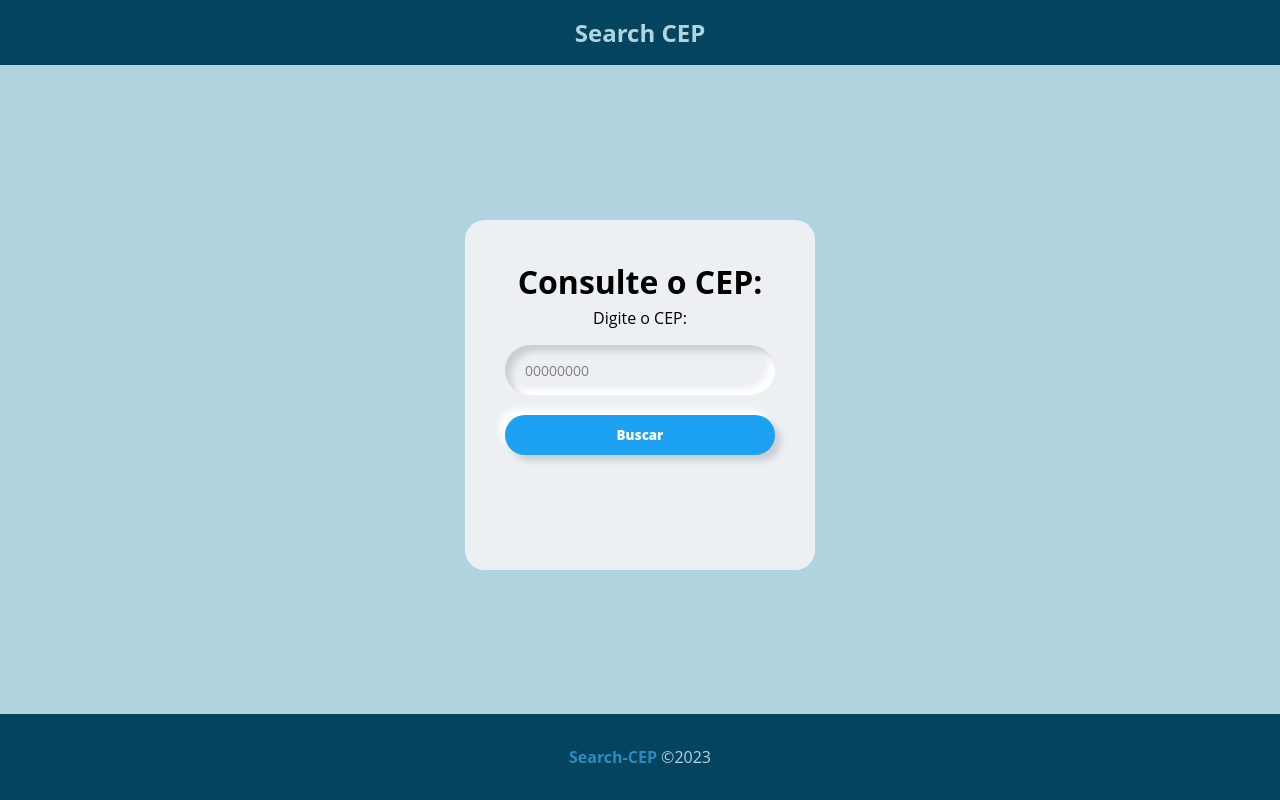
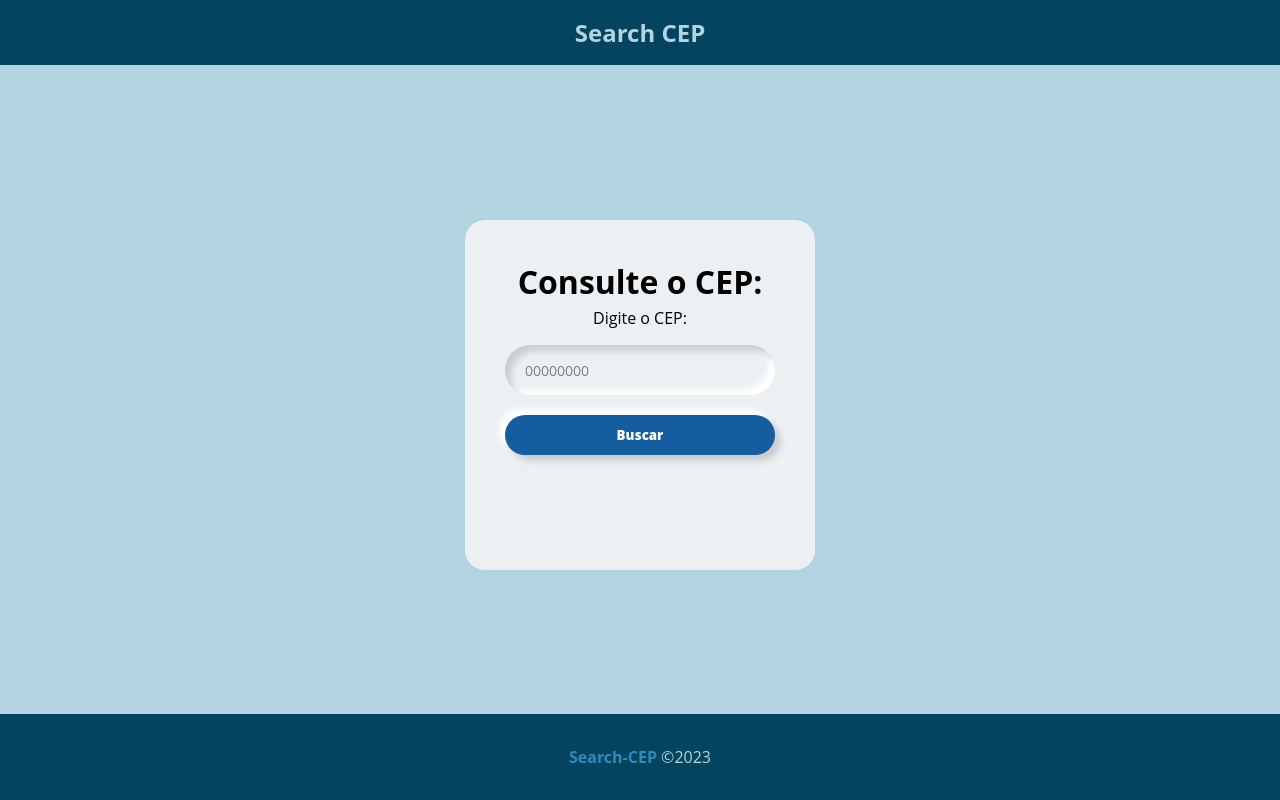
Before and after one commit to Eflorscuk/search-cep, a React (Create React App) app in the folder frontend/: page /seachcepnumber in a window 1280 px wide. Built offline with nearby package versions, Linux system fonts and the light colour scheme.

Commit message:
Project Updated (readme) => Readme updated

```diff
--- a/frontend/src/components/pages/SearchNumber.module.css
+++ b/frontend/src/components/pages/SearchNumber.module.css
@@ -59,7 +59,7 @@ input {
 button {
     color: white;
     margin-top: 20px;
-    background: #1DA1F2;
+    background: #145DA0;
     height: 40px;
     border-radius: 20px;
     cursor: pointer;
```
Also changed, not shown: 2 other files (tests, documents, lock files or other folders).
